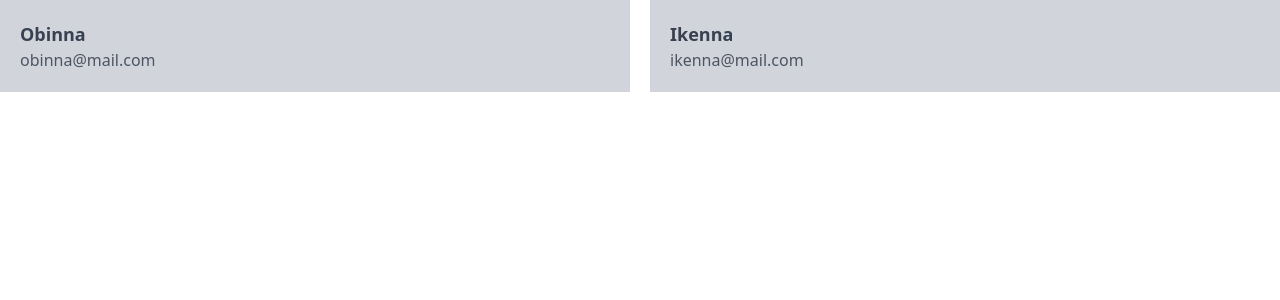
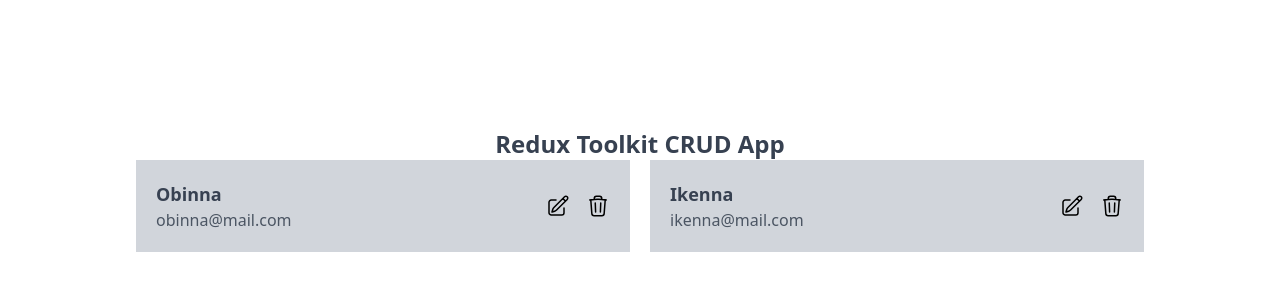
Before and after one commit to siccoo/chuck-crud, a React (Vite) app: page / in a window 1280 px wide. Shown: the top 300 px of the page. Built offline with nearby package versions, Linux system fonts and the light colour scheme.

Commit message:
updated UserList.jsx

```diff
--- a/src/App.jsx
+++ b/src/App.jsx
@@ -2,9 +2,10 @@
 
 function App() {
   return (
-    <>
+    <div className="container mx-auto px-2 pt-10 md:pt-32 max-w-5xl">
+      <h3 className="text-center text-2xl text-gray-700 font-bold">Redux Toolkit CRUD App</h3>
       <UserList />
-    </>
+    </div>
   );
 }
 
--- a/src/components/features/users/UserList.jsx
+++ b/src/components/features/users/UserList.jsx
@@ -12,7 +12,40 @@
             <h3 className="font-bold text-lg text-gray-700">{user.name}</h3>
             <span className="font-normal text-gray-600">{user.email}</span>
           </div>
-          <div></div>
+          <div className="flex gap-4">
+            <button>
+              <svg
+                xmlns="http://www.w3.org/2000/svg"
+                fill="none"
+                viewBox="0 0 24 24"
+                strokeWidth={1.5}
+                stroke="currentColor"
+                className="size-6"
+              >
+                <path
+                  strokeLinecap="round"
+                  strokeLinejoin="round"
+                  d="m16.862 4.487 1.687-1.688a1.875 1.875 0 1 1 2.652 2.652L10.582 16.07a4.5 4.5 0 0 1-1.897 1.13L6 18l.8-2.685a4.5 4.5 0 0 1 1.13-1.897l8.932-8.931Zm0 0L19.5 7.125M18 14v4.75A2.25 2.25 0 0 1 15.75 21H5.25A2.25 2.25 0 0 1 3 18.75V8.25A2.25 2.25 0 0 1 5.25 6H10"
+                />
+              </svg>
+            </button>
+            <button>
+              <svg
+                xmlns="http://www.w3.org/2000/svg"
+                fill="none"
+                viewBox="0 0 24 24"
+                strokeWidth={1.5}
+                stroke="currentColor"
+                className="size-6"
+              >
+                <path
+                  strokeLinecap="round"
+                  strokeLinejoin="round"
+                  d="m14.74 9-.346 9m-4.788 0L9.26 9m9.968-3.21c.342.052.682.107 1.022.166m-1.022-.165L18.16 19.673a2.25 2.25 0 0 1-2.244 2.077H8.084a2.25 2.25 0 0 1-2.244-2.077L4.772 5.79m14.456 0a48.108 48.108 0 0 0-3.478-.397m-12 .562c.34-.059.68-.114 1.022-.165m0 0a48.11 48.11 0 0 1 3.478-.397m7.5 0v-.916c0-1.18-.91-2.164-2.09-2.201a51.964 51.964 0 0 0-3.32 0c-1.18.037-2.09 1.022-2.09 2.201v.916m7.5 0a48.667 48.667 0 0 0-7.5 0"
+                />
+              </svg>
+            </button>
+          </div>
         </div>
       </>
     ));
```
